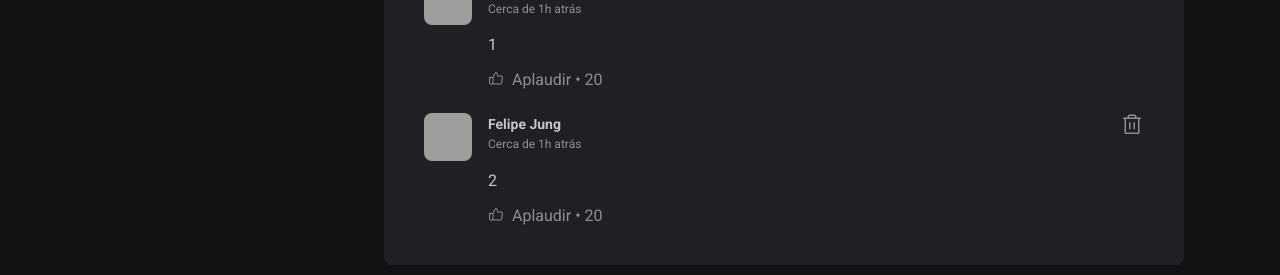
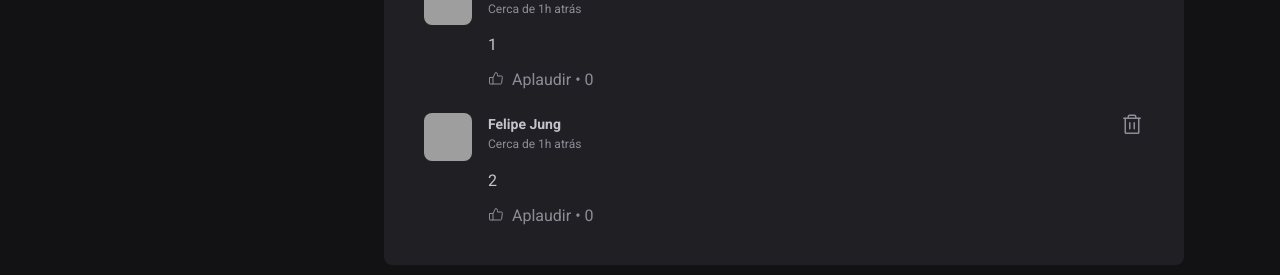
Before and after one commit to felipe-jm/ignite-feed, a React (Vite) app: page / in a window 1280 px wide. Shown: the part 582-857 px from the top of the page. Built offline with nearby package versions, Linux system fonts and the light colour scheme; grey boxes are pictures that could not be loaded.

Commit message:
Add applaud feature

```diff
--- a/src/components/Comment.jsx
+++ b/src/components/Comment.jsx
@@ -1,10 +1,20 @@
+import { useState } from "react";
+
 import { ThumbsUp, Trash } from "phosphor-react";
+
 import styles from "./Comment.module.css";
+
 import { Avatar } from "./Avatar";
 
 export function Comment({ content, onDeleteComment }) {
+  const [likeCount, setLikeCount] = useState(0);
+
   function handleDeleteComment() {
     onDeleteComment(content);
+  }
+
+  function handleLikeComment() {
+    setLikeCount(likeCount + 1);
   }
 
   return (
@@ -33,8 +43,8 @@
         </div>
 
         <footer>
-          <button>
-            <ThumbsUp /> Aplaudir <span>20</span>
+          <button onClick={handleLikeComment}>
+            <ThumbsUp /> Aplaudir <span>{likeCount}</span>
           </button>
         </footer>
       </div>
```
